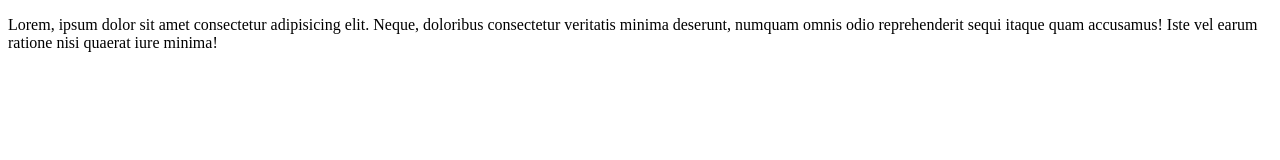
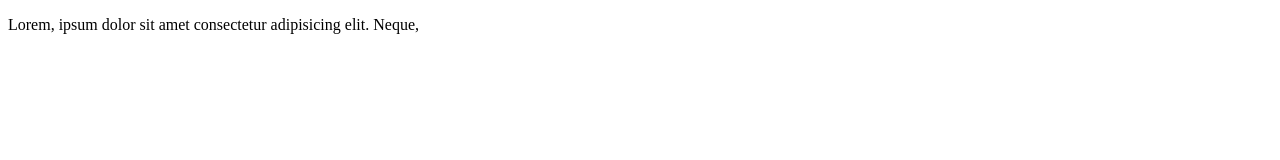
Before and after one commit to sri-wa/git_test3, a plain HTML site: page visi.html in a window 1280 px wide. Drawn offline with Linux system fonts and the light colour scheme.

Commit message:
Update visi.html

```diff
--- a/visi.html
+++ b/visi.html
@@ -8,9 +8,7 @@
 </head>
 <body>
     <p>
-        Lorem, ipsum dolor sit amet consectetur adipisicing elit. Neque, doloribus consectetur
-        veritatis minima deserunt, numquam omnis odio reprehenderit
-        sequi itaque quam accusamus! Iste vel earum ratione nisi quaerat iure minima!
+        Lorem, ipsum dolor sit amet consectetur adipisicing elit. Neque,
     </p>
 </body>
 </html>
```
